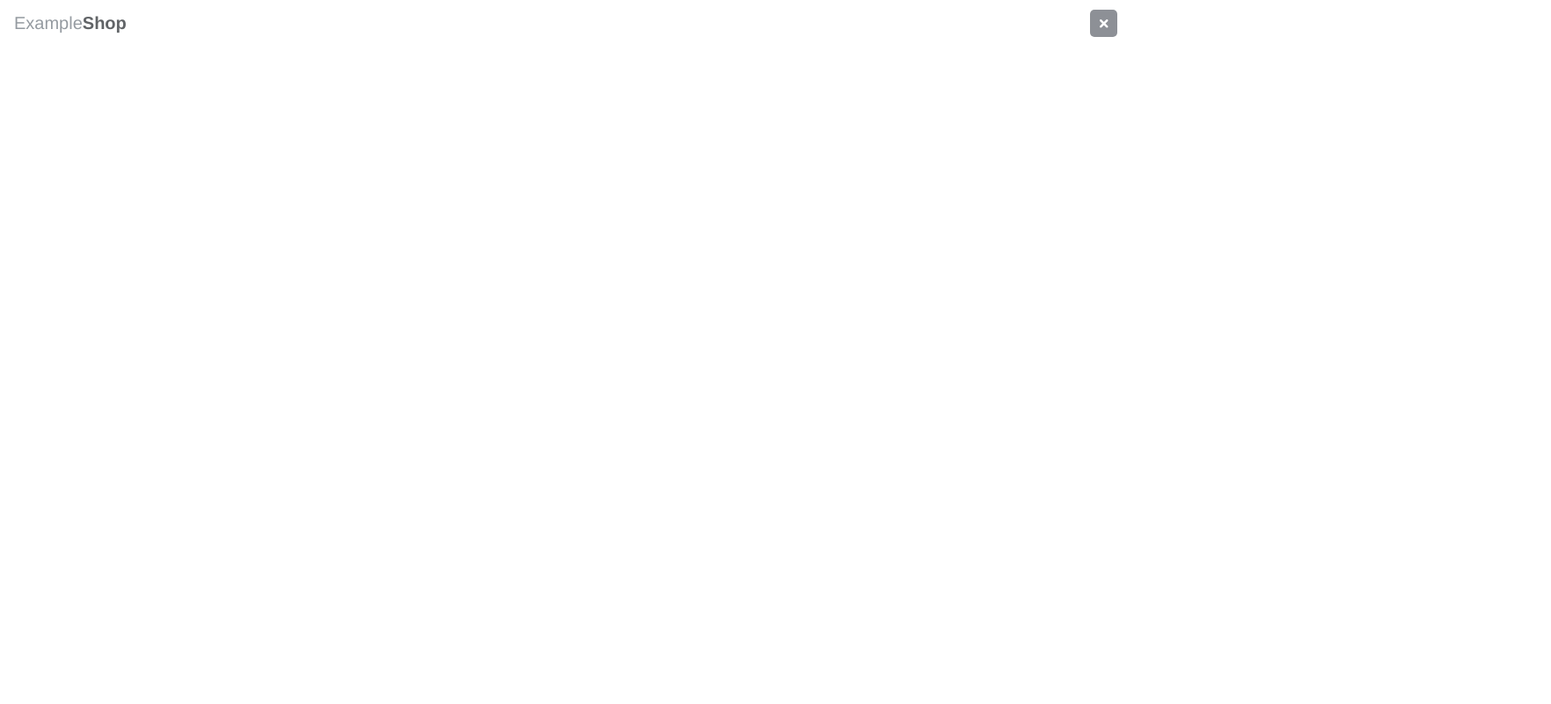
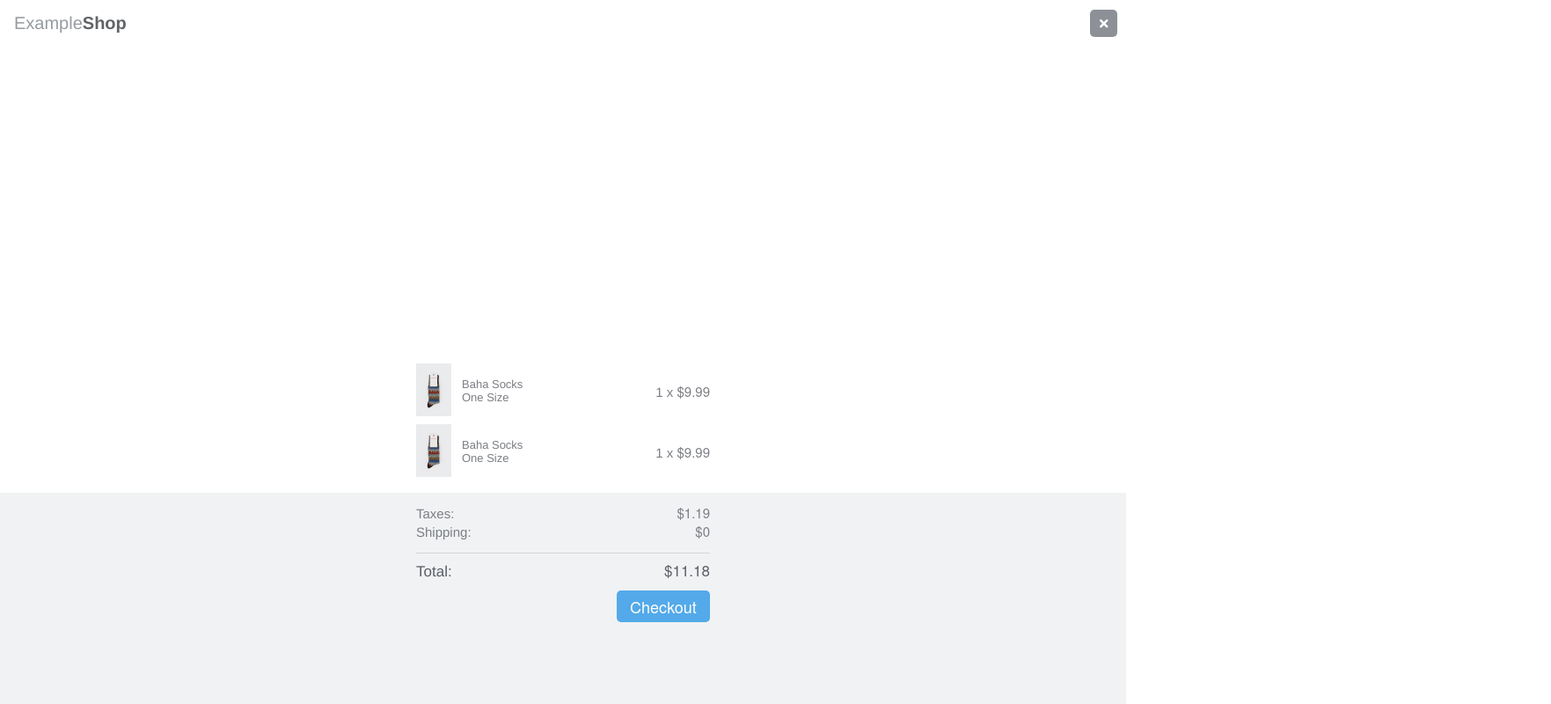
Before and after one commit to michaelvillar/michaelvillar.github.io, a plain HTML site: page dynamics.js/shop/index.html in a window 1280 px wide. Both pictures are taken after a click on the link 1243 px from the left and 26 px from the top of the page. Shown: the whole page at 88% size, 1763 px wide, since content can reach past the window. Drawn offline with Linux system fonts and the light colour scheme.

Commit message:
Beginning of cart UI

```diff
--- a/dynamics.js/shop/index.css
+++ b/dynamics.js/shop/index.css
@@ -33,7 +33,7 @@ a.item.hidden{background:transparent;}
 a.item.hidden::after,a.item.hidden img{visibility:hidden}
 a.item img{width:100%;height:100%;opacity:0;-webkit-transition:opacity .25s ease-in-out;-moz-transition:opacity .25s ease-in-out;transition:opacity .25s ease-in-out;}
 a.item img.loaded{opacity:1}
-#grid{line-height:0;text-align:center;padding:50px 30px;-webkit-user-select:none;-moz-user-select:none;user-select:none;}
+#grid{line-height:0;text-align:center;padding:50px 30px;-webkit-user-select:none;-moz-user-select:none;user-select:none;overflow-x:hidden;}
 #grid a.item{position:relative;display:inline-block;margin:10px;}
 #grid a.item::after{position:absolute;content:'';left:0;right:0;bottom:0;top:0;z-index:2;background:rgba(97,100,103,0.2);opacity:0;-webkit-transition:opacity .2s ease-in-out;-moz-transition:opacity .2s ease-in-out;transition:opacity .2s ease-in-out}
 #grid a.item:active::after{opacity:1;-webkit-transition:opacity .05s ease-in-out;-moz-transition:opacity .05s ease-in-out;transition:opacity .05s ease-in-out}
@@ -60,4 +60,20 @@ a.item img.loaded{opacity:1}
 #product a.close{position:absolute;top:0;left:0;width:160px;height:240px;display:block;overflow:hidden;z-index:200;}
 #product a.close span{position:absolute;top:10px;left:10px;display:block;background:url("img/closeButton.png") no-repeat;background-size:100% 100%;width:38px;height:38px;pointer-events:none}
 @media only screen and (-webkit-min-device-pixel-ratio: 1.5),only screen and (min--moz-device-pixel-ratio: 1.5),only screen and (min-device-pixel-ratio: 1.5){#product a.close span{background-image:url("img/closeButton@2x.png")}
-}
+}#cartSection{position:fixed;top:0;left:0;right:0;bottom:0;font:13px "Helvetica Neue","HelveticaNeue",Helvetica,Arial;color:#7b7e84;}
+#cartSection .items{position:absolute;left:50%;margin-left:-167px;width:334px;bottom:240px;margin-bottom:9px;}
+#cartSection .items .item{position:relative;width:100%;height:60px;margin-bottom:9px;}
+#cartSection .items .item img{width:40px}
+#cartSection .items .item p{position:absolute;top:16px;left:52px}
+#cartSection .items .item .amount{position:absolute;top:21px;right:0;font-size:15px;}
+#cartSection .items .item .amount .price{font-family:"HelveticaNeueMedium","HelveticaNeue-Medium","Helvetica Neue Medium","HelveticaNeue","Helvetica Neue",Helvetica,Arial}
+#cartSection .footer{position:absolute;left:0;right:0;bottom:-100px;height:340px;background:#f0f2f4;text-shadow:#fff;z-index:5;}
+#cartSection .footer dl,#cartSection .footer .buttons{width:334px;margin:0 auto}
+#cartSection .footer dl{margin-top:13px;font-size:15px;}
+#cartSection .footer dl dt,#cartSection .footer dl dd{display:inline-block;width:50%;line-height:1.3em}
+#cartSection .footer dl dd{text-align:right;font-family:"HelveticaNeueMedium","HelveticaNeue-Medium","Helvetica Neue Medium","HelveticaNeue","Helvetica Neue",Helvetica,Arial}
+#cartSection .footer dl.total{border-top:1px solid #d3d5d9;padding-top:8px;margin-top:14px;font-size:17px;color:#5b5e65}
+#cartSection .footer .buttons{margin-top:10px;text-align:right;}
+#cartSection .footer .buttons button.checkout{display:inline-block;width:106px;height:36px;background:#53a9e9;border-radius:5px;font-size:18px;font-family:"HelveticaNeueMedium","HelveticaNeue-Medium","Helvetica Neue Medium","HelveticaNeue","Helvetica Neue",Helvetica,Arial;color:#fff;padding:0 3px;-webkit-appearance:none;-moz-appearance:none;appearance:none;}
+#cartSection .footer .buttons button.checkout:focus,#cartSection .footer .buttons button.checkout:active{outline:none}
+#cartSection .footer .buttons button.checkout:active{background-color:#2c7bb5}
--- a/dynamics.js/shop/index.html
+++ b/dynamics.js/shop/index.html
@@ -22,8 +22,7 @@
       <span></span>
     </a>
   </header>
-  <section id="grid">
-  </section>
+  <section id="grid"></section>
   <section id="product">
     <a class="close"><span></span></a>
     <h2><span>Bauhaus Socks</span></h2>
@@ -38,6 +37,35 @@
       <button><span class="icon"></span><span class="label">Add to cart</span></button>
     </p>
   </section>
+  <section id="cartSection">
+    <div class="items">
+      <div class="item">
+        <img src="img/socks/socks-1.jpg">
+        <p>Baha Socks<br>One Size</p>
+        <div class="amount">1 x <span class="price">$9.99</span></div>
+      </div>
+      <div class="item">
+        <img src="img/socks/socks-1.jpg">
+        <p>Baha Socks<br>One Size</p>
+        <div class="amount">1 x <span class="price">$9.99</span></div>
+      </div>
+    </div>
+    <div class="footer">
+      <dl class="pre">
+        <dt>Taxes:</dt><!--
+     --><dd>$1.19</dd><!--
+     --><dt>Shipping:</dt><!--
+     --><dd>$0</dd>
+      </dl>
+      <dl class="total">
+        <dt>Total:</dt><!--
+     --><dd>$11.18</dd>
+      </dl>
+      <div class="buttons">
+        <button class="checkout">Checkout</button>
+      </div>
+    </div>
+  </section>
   <div id="fade"></div>
   <script src="index.js"></script>
 </body>
--- a/dynamics.js/shop/index.js
+++ b/dynamics.js/shop/index.js
@@ -297,12 +297,78 @@
   loading.start();
 
   cart = (function() {
-    var addItem, cartEl, cartLabelEl, closeEl, currentCartLabelEl, items, setCloseButtonVisibility;
+    var addItem, cartEl, cartLabelEl, cartSection, closeEl, currentCartLabelEl, items, setCartSectionVisibility, setCloseButtonVisibility;
     cartEl = document.querySelector('header a#cart');
     closeEl = document.querySelector('header a#closeCart');
     cartLabelEl = cartEl.querySelector('.label');
+    cartSection = {
+      el: document.querySelector('#cartSection'),
+      items: document.querySelector('#cartSection .items'),
+      footer: document.querySelector('#cartSection .footer')
+    };
     currentCartLabelEl = null;
     items = [];
+    setCartSectionVisibility = function(visible, options) {
+      var hide, show, _ref;
+      if (options == null) {
+        options = {};
+      }
+      if ((_ref = options.animated) == null) {
+        options.animated = true;
+      }
+      show = function() {
+        cartSection.el.style.pointerEvents = 'auto';
+        new Dynamics.Animation(cartSection.footer, {
+          transform: "none"
+        }, {
+          type: Dynamics.Types.Spring,
+          frequency: 25,
+          friction: 1200,
+          duration: 3500,
+          animated: options.animated
+        }).start();
+        return new Dynamics.Animation(cartSection.items, {
+          transform: "none",
+          opacity: 1
+        }, {
+          type: Dynamics.Types.Spring,
+          frequency: 25,
+          friction: 1200,
+          duration: 3500,
+          animated: options.animated
+        }).start({
+          delay: 100
+        });
+      };
+      hide = function() {
+        cartSection.el.style.pointerEvents = 'none';
+        new Dynamics.Animation(cartSection.footer, {
+          transform: "translateY(260px)"
+        }, {
+          type: Dynamics.Types.EaseInOut,
+          duration: 700,
+          animated: options.animated
+        }).start({
+          delay: 200
+        });
+        return new Dynamics.Animation(cartSection.items, {
+          transform: "translateY(260px)",
+          opacity: 0
+        }, {
+          type: Dynamics.Types.EaseInOut,
+          duration: 700,
+          animated: options.animated
+        }).start();
+      };
+      if (visible) {
+        return show();
+      } else {
+        return hide();
+      }
+    };
+    setCartSectionVisibility(false, {
+      animated: false
+    });
     setCloseButtonVisibility = function(visible, options) {
       var hideElement, opacityAnimationOptions, showElement, _ref;
       if (options == null) {
@@ -392,7 +458,8 @@
     };
     return {
       addItem: addItem,
-      setCloseButtonVisibility: setCloseButtonVisibility
+      setCloseButtonVisibility: setCloseButtonVisibility,
+      setCartSectionVisibility: setCartSectionVisibility
     };
   })();
 
@@ -677,19 +744,26 @@
       item.load();
     }
     cartEl.addEventListener('click', function() {
-      var delay, offset, translateX, windowHeight, windowWidth, _results;
+      var windowHeight, windowWidth, _results,
+        _this = this;
       cart.setCloseButtonVisibility(true);
+      setTimeout(function() {
+        return cart.setCartSectionVisibility(true);
+      }, 1000);
       windowWidth = window.innerWidth;
       windowHeight = window.innerHeight;
       _results = [];
       for (i in items) {
         item = items[i];
+        _results.push((function(item) {
+          var delay, offset, translateX,
+            _this = this;
           item.setDisabled(true);
           offset = cumulativeOffset(item.el);
           delay = Math.abs(offset.left - (windowWidth / 2)) / (windowWidth / 2) + offset.top / windowHeight;
           delay *= 500;
           translateX = offset.left - (windowWidth / 2);
-        _results.push(new Dynamics.Animation(item.el, {
+          return new Dynamics.Animation(item.el, {
             transform: "translateY(-" + (offset.top + 160) + "px) translateX(" + translateX + "px) rotate(" + (Math.round(Math.random() * 90 - 45)) + "deg)"
           }, {
             type: Dynamics.Types.Bezier,
@@ -714,16 +788,21 @@
                   }
                 ]
               }
-          ]
+            ],
+            complete: function() {
+              return item.el.style.visibility = 'hidden';
+            }
           }).start({
             delay: delay
-        }));
+          });
+        })(item));
       }
       return _results;
     });
     closeCartEl.addEventListener('click', function() {
       var windowHeight, windowWidth, _results;
       cart.setCloseButtonVisibility(false);
+      cart.setCartSectionVisibility(false);
       windowWidth = window.innerWidth;
       windowHeight = window.innerHeight;
       _results = [];
@@ -732,6 +811,7 @@
         _results.push((function(item) {
           var delay, offset, translateX,
             _this = this;
+          item.el.style.visibility = '';
           offset = cumulativeOffset(item.el);
           delay = Math.abs(offset.left - (windowWidth / 2)) / (windowWidth / 2) + (windowHeight - offset.top) / windowHeight;
           delay *= 500;
```
Also changed, not shown: 2 other files. Lines whose indentation alone changed are shown as unchanged.
